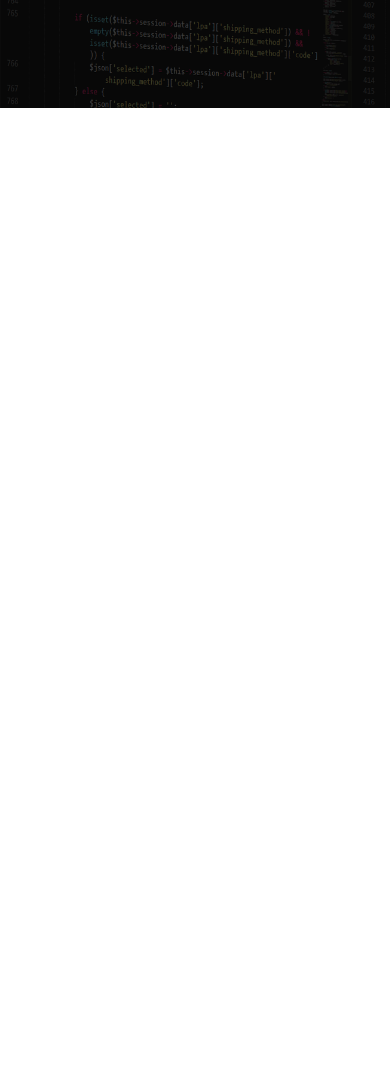
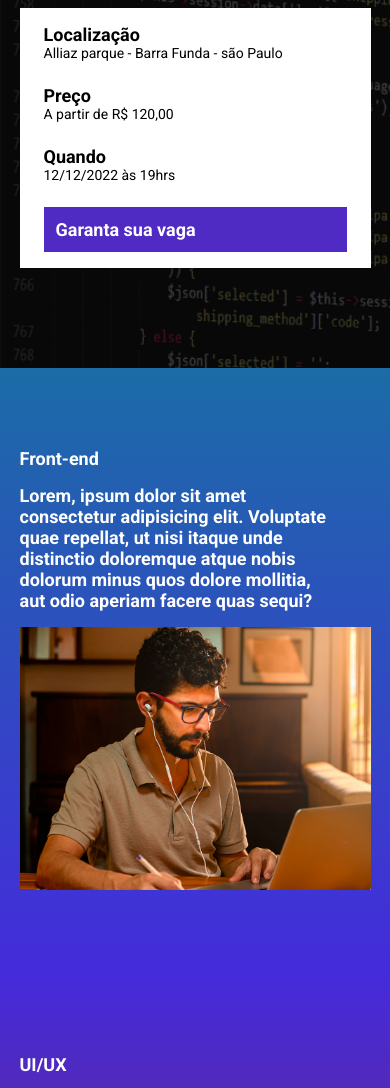
Before and after one commit to eliamiguel/ebac_tech_talks, a website built with Parcel: page src/index.html in a window 390 px wide. Shown: the part 192-1280 px from the top of the page. Before the commit the page ends 844 px from the top, so only its background shows below. Built offline with nearby package versions, Linux system fonts and the light colour scheme; a web font is replaced by a local one.

Commit message:
finalizando layute

```diff
--- a/src/index.html
+++ b/src/index.html
@@ -10,18 +10,81 @@
   <link href="https://fonts.googleapis.com/css2?family=Belanosima:wght@400;700&family=Lobster&family=Roboto:wght@400;700;900&display=swap" rel="stylesheet">
 
   <link rel="stylesheet" href="styles/main.scss">
+  <link rel="stylesheet" href="https://unpkg.com/aos@next/dist/aos.css" />
 </head>
 <body>
   <header class="hero">
     <div class="container">
       <img class="hero__logo" src="images/ebac_logo.svg" alt="EBAC">
       <P class="hero__text">
-      O maior evento de tecnologia começa em 10d 12h 20m 15e
+      O maior evento de tecnologia começa em 10d 12h 20m 15s
       </P>
+      <div class="infos-bar">
+        <ul class="infos-bar__infos">
+          <li class="infos-bar__infos__item">
+            <b>Localização</b>
+            Alliaz parque - Barra Funda - são Paulo
+          </li>
+          <li class="infos-bar__infos__item">
+            <b>Preço</b>
+            A partir de R$ 120,00
+          </li>
+          <li class="infos-bar__infos__item">
+            <b>Quando</b>
+            12/12/2022 às 19hrs
+          </li>
+        </ul>
+        <a href="#" class="button button-primary">
+          Garanta sua vaga
+        </a>
+      </div>
     </div>
-
   </header>
-
+  <section class="event event-frontend">
+    <div class="container" data-aos="fade-left">
+      <div class="event__details">
+        <h2 class="event__details__title">Front-end</h2>
+        <p class="event__details__title">
+        Lorem, ipsum dolor sit amet consectetur adipisicing elit. Voluptate quae repellat, ut nisi itaque unde distinctio doloremque atque nobis dolorum minus quos dolore mollitia, aut odio aperiam facere quas sequi?
+      </p>
+      </div>
+      <img class="event__image" src="images/frontend.png" alt="Front-end">
+    </div>
+  </section>
+  <section class="event event-ux-ui event-image-left">
+    <div class="container" data-aos="fade-rigth">
+      <div class="event__details">
+        <h2 class="event__details__title">UI/UX</h2>
+        <p class="event__details__title">
+        Lorem, ipsum dolor sit amet consectetur adipisicing elit. Voluptate quae repellat, ut nisi itaque unde distinctio doloremque atque nobis dolorum minus quos dolore mollitia, aut odio aperiam facere quas sequi?
+      </p>
+      </div>
+      <img class="event__image" src="images/frontend.png" alt="Front-end">
+    </div>
+  </section>
+  <section class="event event-data-science">
+    <div class="container" data-aos="fade-left">
+      <div class="event__details">
+        <h2 class="event__details__title">Data Science</h2>
+        <p class="event__details__title">
+        Lorem, ipsum dolor sit amet consectetur adipisicing elit. Voluptate quae repellat, ut nisi itaque unde distinctio doloremque atque nobis dolorum minus quos dolore mollitia, aut odio aperiam facere quas sequi?
+      </p>
+      </div>
+      <img class="event__image" src="images/frontend.png" alt="Front-end">
+    </div>
+  </section>
+  <section class="event event-backend event-image-left">
+    <div class="container" data-aos="fade-rigth">
+      <div class="event__details">
+        <h2 class="event__details__title"> Backend</h2>
+        <p class="event__details__title">
+        Lorem, ipsum dolor sit amet consectetur adipisicing elit. Voluptate quae repellat, ut nisi itaque unde distinctio doloremque atque nobis dolorum minus quos dolore mollitia, aut odio aperiam facere quas sequi?
+      </p>
+      </div>
+      <img class="event__image" src="images/frontend.png" alt="Front-end">
+    </div>
+  </section>
+  <script src="https://unpkg.com/aos@next/dist/aos.js"></script>
   <script src="scripts/main.js"></script>
 </body>
 </html>
--- a/src/scripts/main.js
+++ b/src/scripts/main.js
@@ -1 +1 @@
-console.log("Olá mundo")
+AOS.init();
--- /dev/null
+++ b/src/styles/_event.scss
@@ -0,0 +1,54 @@
+@use 'variables';
+.event{
+  padding: 80px 0;
+  &-frontend{
+    background-image:linear-gradient(variables.$blue1, variables.$blue2);
+
+  }
+  &-ux-ui{
+    background-image:linear-gradient(variables.$blue2, variables.$pink);
+
+  }
+  &-data-science{
+    background-image:linear-gradient(variables.$pink, variables.$yellow);
+
+  }
+  &-backend{
+    background-image:linear-gradient(variables.$yellow, variables.$pink);
+
+  }
+  &-image-left{
+    .container{
+      flex-direction: row-reverse;
+    }
+  }
+
+  .container{
+    display: flex;
+    gap: 40px;
+  }
+  &__image{
+    max-width: 360px;
+  }
+  &__details{
+    margin-right: 40px;
+
+    &__title{
+      font-size: 18px;
+      font-weight: bold;
+      margin-bottom: 16px;
+    }
+    &__description{
+
+      line-height: 22px;
+    }
+  }
+  @media (max-width: 640px){
+    .container{
+      display: block;
+    }
+    &__image{
+      width: 100%;
+    }
+  }
+}
--- a/src/styles/_hero.scss
+++ b/src/styles/_hero.scss
@@ -1,3 +1,4 @@
+@use 'variables';
 .hero{
   padding-top: 64px;
   padding-bottom: 100px;
@@ -13,7 +14,7 @@
     top: 0;
     width: 100%;
     height: 100%;
-    background-color: #000;
+    background-color: variables.$secondaryTextColor;
     content: '';
     opacity: .7;
   }
--- /dev/null
+++ b/src/styles/_variables.scss
@@ -0,0 +1,8 @@
+$textColor:#fff;
+$secondaryTextColor:#000;
+
+$blue1:#1B6CA7;
+$blue2:#442BDB;
+$pink:#89223B;
+$yellow:#9C791D;
+$purple:#4F2AC3;
--- /dev/null
+++ b/src/styles/components/_buttons.scss
@@ -0,0 +1,22 @@
+@use '../variables';
+.button{
+  padding: 12px;
+  font-size: 18px;
+  font-weight: bold;
+  text-decoration: none;
+  text-align: center;
+  white-space: nowrap;
+  &-primary{
+    color: variables.$textColor;
+    background-color: variables.$purple;
+  }
+  @media (max-width:640px){
+    display: flex;
+    width: 100%;
+    align-items: center;
+  }
+  @media (max-width:1024px){
+    display: flex;
+    align-items: center;
+  }
+}
--- /dev/null
+++ b/src/styles/components/_infos-bar.scss
@@ -0,0 +1,34 @@
+@use '../variables';
+
+.infos-bar{
+  padding: 16px 24px;
+  background-color: variables.$textColor;
+  display: flex;
+  justify-content: space-between;
+
+  &__infos{
+    display: flex;
+    gap: 40px;
+    &__item{
+      font-size: 14px;
+      color: variables.$secondaryTextColor;
+      b{
+        font-size: 18px;
+        display: block;
+        color:variables.$secondaryTextColor;
+      }
+    }
+  }
+  @media (max-width:640px){
+    display: block;
+    &__infos{
+      display: block;
+      &__item{
+        margin-bottom: 24px;
+      }
+    }
+  }
+  @media (max-width:1024px){
+   gap: 18px;
+  }
+}
--- a/src/styles/main.scss
+++ b/src/styles/main.scss
@@ -1,10 +1,16 @@
   @use 'hero';
+  @use 'components/infos-bar';
+  @use 'components/buttons';
+  @use 'event';
+  @use 'variables';
+
 *{
   margin: 0;
   padding: 0;
   box-sizing: border-box;
   font-family: 'Roboto', sans-serif;
-  color: #fff;
+  color: variables.$textColor;
+  list-style: none;
 }
 .container{
   max-width: 960px;
```
